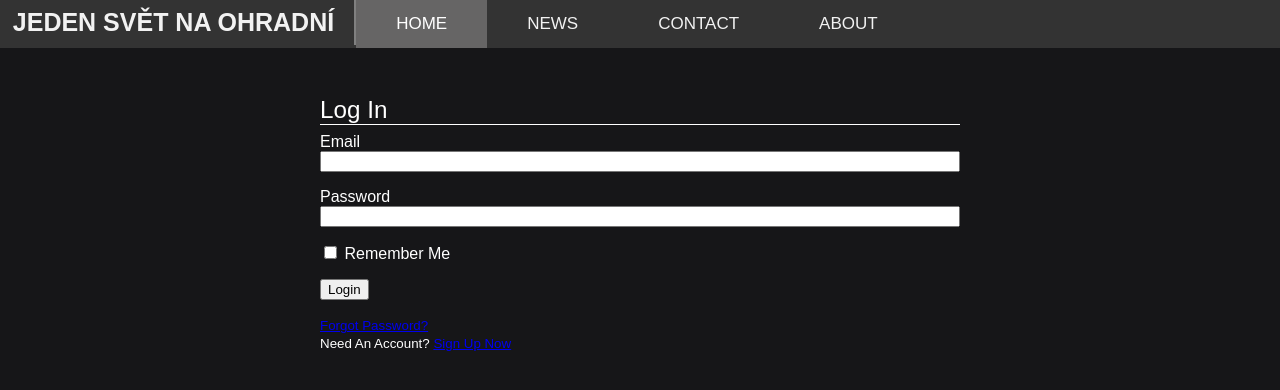
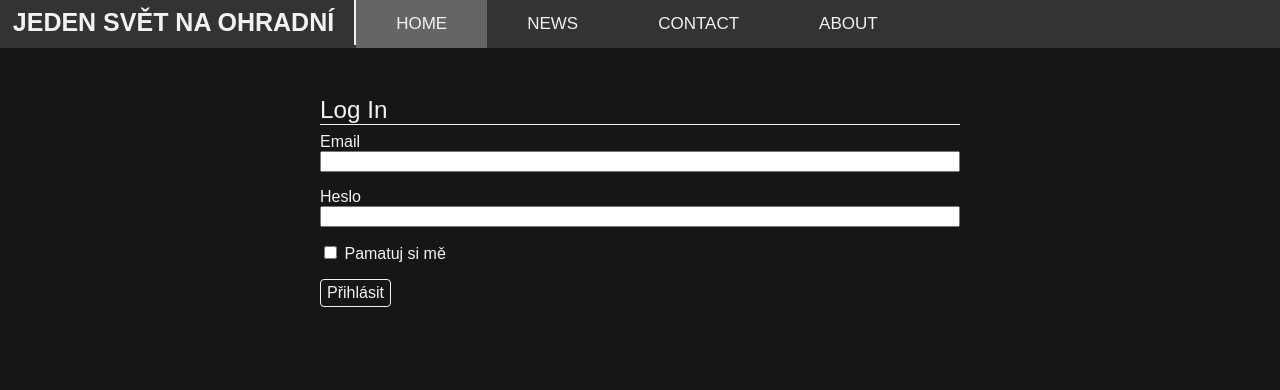
Before and after one commit to cenekp74/festival, a Flask app: page /login in a window 1280 px wide. Shown: the top 390 px of the page. Run offline with Flask 3, Linux system fonts and the light colour scheme; some libraries are stand-ins or nearby versions.

Commit message:
login form styles, zruseni registration a account

```diff
--- a/app/dbClasses.py
+++ b/app/dbClasses.py
@@ -9,7 +9,7 @@ def load_user(user_id):
 
 class User(db.Model, UserMixin):
     id = db.Column(db.Integer, primary_key=True)
-    username = db.Column(db.String(20), unique=True, nullable=False)
+    username = db.Column(db.String(20), unique=False, nullable=False)
     email = db.Column(db.String(120), unique=True, nullable=False)
     pp = db.Column(db.String(20), nullable=False, default='default.jpg')
     password = db.Column(db.String(60), nullable=False)
--- a/app/forms.py
+++ b/app/forms.py
@@ -6,42 +6,38 @@ from flask_login import current_user
 from flask_wtf.file import FileField, FileAllowed
 
 
-class RegistrationForm(FlaskForm):
-    username = StringField('Username', validators=[DataRequired(), Length(min=2, max=20)])
-    email = StringField('Email', validators=[DataRequired(), Email()])
-    password = PasswordField('Password', validators=[DataRequired()])
-    confirm_password = PasswordField('Confirm Password', validators=[DataRequired(), EqualTo('password')])
-    submit = SubmitField('Sign Up')
+# class RegistrationForm(FlaskForm):
+#     username = StringField('Přihlašovací jméno', validators=[DataRequired(), Length(min=2, max=20)])
+#     email = StringField('Email', validators=[DataRequired(), Email()])
+#     password = PasswordField('Heslo', validators=[DataRequired()])
+#     confirm_password = PasswordField('Heslo znovu', validators=[DataRequired(), EqualTo('password')])
+#     submit = SubmitField('Registrovat')
 
-    def validate_username(self, username):
-        user = User.query.filter_by(username=username.data).first()
-        if user:
-            raise ValidationError('That username is already taken. Please choose some other.')
-    def validate_email(self, email):
-        email = User.query.filter_by(email=email.data).first()
-        if email:
-            raise ValidationError('That email is already used. Please choose some other.')
+#     def validate_email(self, email):
+#         email = User.query.filter_by(email=email.data).first()
+#         if email:
+#             raise ValidationError('Email je už použit')
 
 
 class LoginForm(FlaskForm):
     email = StringField('Email', validators=[DataRequired(), Email()])
-    password = PasswordField('Password', validators=[DataRequired()])
-    remember = BooleanField('Remember Me')
-    submit = SubmitField('Login')
+    password = PasswordField('Heslo', validators=[DataRequired()])
+    remember = BooleanField('Pamatuj si mě')
+    submit = SubmitField('Přihlásit')
 
-class UpdateaccForm(FlaskForm):
-    username = StringField('Username', validators=[DataRequired(), Length(min=2, max=20)])
-    email = StringField('Email', validators=[DataRequired(), Email()])
-    pp = FileField('Profile Picture', validators=[FileAllowed(['jpg', 'png', 'jpeg'])])
-    submit = SubmitField('Save Updates')
+# class UpdateaccForm(FlaskForm):
+#     username = StringField('Jméno', validators=[DataRequired(), Length(min=2, max=20)])
+#     email = StringField('Email', validators=[DataRequired(), Email()])
+#     pp = FileField('Profilovka', validators=[FileAllowed(['jpg', 'png', 'jpeg'])])
+#     submit = SubmitField('Uložit')
 
-    def validate_username(self, username):
-        if username.data != current_user.username:
-            user = User.query.filter_by(username=username.data).first()
-            if user:
-                raise ValidationError('That username is already taken. Please choose some other.')
-    def validate_email(self, email):
-        if email.data != current_user.email:
-            email = User.query.filter_by(email=email.data).first()
-            if email:
-                raise ValidationError('That email is already used. Please choose some other.')
+#     # def validate_username(self, username):
+#     #     if username.data != current_user.username:
+#     #         user = User.query.filter_by(username=username.data).first()
+#     #         if user:
+#     #             raise ValidationError('That username is already taken. Please choose some other.')
+#     def validate_email(self, email):
+#         if email.data != current_user.email:
+#             email = User.query.filter_by(email=email.data).first()
+#             if email:
+#                 raise ValidationError('Email už je použit')
--- a/app/routs.py
+++ b/app/routs.py
@@ -1,6 +1,6 @@
 from app.dbClasses import User
 from flask import render_template, url_for, send_from_directory, request, redirect, flash, make_response
-from app.forms import RegistrationForm, LoginForm, UpdateaccForm
+from app.forms import LoginForm# , UpdateaccForm, RegistrationForm
 from app import app, db, bcrypt
 from flask_login import login_user, logout_user, current_user
 import os
@@ -15,35 +15,6 @@ import json
 def index():
     return render_template('index.html')
 
-@app.route('/account', methods=['GET', 'POST'])
-def account():
-    form = UpdateaccForm()
-    if form.validate_on_submit():
-        print(form)
-        if form.pp.data:
-            print('test')
-            randomName = secrets.token_hex(10)
-            _, extension = os.path.splitext(form.pp.data.filename)
-            imageName = randomName + extension
-            imagePath = os.path.join(app.root_path, 'static/pp', imageName)
-            imageSize = (125, 125)
-            newImage = Image.open(form.pp.data)
-            newImage.thumbnail(imageSize)
-            newImage.save(imagePath)
-            current_user.pp = imageName
-
-        current_user.username = form.username.data
-        current_user.email = form.email.data
-        db.session.commit()
-        flash('Account updated successfully', 'success')
-        redirect(url_for('account'))
-    elif request.method == 'GET':
-        form.username.data = current_user.username
-        form.email.data = current_user.email
-    pp = url_for('static', filename='pp/' + current_user.pp)
-    return render_template('account.html', pp=pp, form=form)
-
-
 @app.route('/img/<path:path>')
 def send_img(path):
     return send_from_directory('static/img', path)
@@ -51,18 +22,6 @@ def send_img(path):
 @app.route('/favicon.ico')
 def send_favicon():
     return send_from_directory('static/img', 'favicon.ico')
-
-@app.route("/register", methods=['GET', 'POST'])
-def register():
-    form = RegistrationForm()
-    if form.validate_on_submit():
-        hashed_pass = bcrypt.generate_password_hash(form.password.data).decode('utf-8')
-        user = User(username=form.username.data, email=form.email.data, password=hashed_pass)
-        db.session.add(user)
-        db.session.commit()
-        flash(f'Account created for {form.username.data}!', 'success')
-        return redirect(url_for('login'))
-    return render_template('register.html', form=form)
 
 
 @app.route("/login", methods=['GET', 'POST'])
@@ -73,10 +32,51 @@ def login():
         if user and bcrypt.check_password_hash(user.password, form.password.data):
             login_user(user, remember=form.remember.data)
             return redirect('/')
-        flash('Login Unsuccessful. Please check email and password', 'danger')
+        flash('Přihlášení se nezdařilo - zkontrolujte email a heslo', 'danger')
     return render_template('login.html', form=form)
 
 @app.route("/logout")
 def logout():
     logout_user()
     return redirect(url_for('login'))
+
+# @app.route('/account', methods=['GET', 'POST'])
+# def account():
+#     form = UpdateaccForm()
+#     if form.validate_on_submit():
+#         print(form)
+#         if form.pp.data:
+#             randomName = secrets.token_hex(10)
+#             _, extension = os.path.splitext(form.pp.data.filename)
+#             imageName = randomName + extension
+#             imagePath = os.path.join(app.root_path, 'static/pp', imageName)
+#             imageSize = (125, 125)
+#             newImage = Image.open(form.pp.data)
+#             newImage.thumbnail(imageSize)
+#             newImage.save(imagePath)
+#             current_user.pp = imageName
+
+#         current_user.username = form.username.data
+#         current_user.email = form.email.data
+#         db.session.commit()
+#         flash('Account updated successfully', 'success')
+#         redirect(url_for('account'))
+#     elif request.method == 'GET':
+#         form.username.data = current_user.username
+#         form.email.data = current_user.email
+#     pp = url_for('static', filename='pp/' + current_user.pp)
+#     return render_template('account.html', pp=pp, form=form)
+
+
+
+# @app.route("/register", methods=['GET', 'POST'])
+# def register():
+#     form = RegistrationForm()
+#     if form.validate_on_submit():
+#         hashed_pass = bcrypt.generate_password_hash(form.password.data).decode('utf-8')
+#         user = User(username=form.username.data, email=form.email.data, password=hashed_pass)
+#         db.session.add(user)
+#         db.session.commit()
+#         flash(f'Account created for {form.username.data}!', 'success')
+#         return redirect(url_for('login'))
+#     return render_template('register.html', form=form)
--- a/app/static/css/main.css
+++ b/app/static/css/main.css
@@ -1,23 +1,34 @@
 body {
+    --text-color: #f2f2f2;
+    --bg-color: #161618;
+    --secondary-color: #333;
+    --active-page-color: #666565;
     margin: 0;
     font-family: Arial, Helvetica, sans-serif;
-    background-color: #161618;
-    color: white;
+    background-color: var(--bg-color);
+    color: var(--text-color);
 }
 
 * {
     box-sizing: border-box;
 }
 
+[type="button"]:not(:disabled),
+[type="reset"]:not(:disabled),
+[type="submit"]:not(:disabled),
+button:not(:disabled) {
+    cursor: pointer;
+}
+
 .topnav {
     overflow: hidden;
-    background-color: #333;
+    background-color: var(--secondary-color);
 }
 
 .topnav a {
     float: left;
     display: block;
-    color: #f2f2f2;
+    color: var(--text-color);
     text-align: center;
     padding: 14px 16px;
     text-decoration: none;
@@ -32,13 +43,15 @@ body {
     margin-right: auto;
     margin-top: 3rem;
 }
+
 fieldset {
     padding: 0;
     margin: 0;
     border: 0;
 }
+
 legend {
-    border-bottom: 1px solid white;
+    border-bottom: 1px solid var(--text-color);
     float: left;
     width: 100%;
     padding: 0;
@@ -46,15 +59,32 @@ legend {
     font-size: calc(1.275rem + .3vw);
     line-height: inherit;
 }
+
 .form-group {
     margin-bottom: 1rem;
 }
+
 .form-input {
     width: 100%;
 }
+
 .form-check {
     display: block;
     min-height: 1rem;
+}
+
+.btn {
+    background-color: transparent;
+    color: var(--text-color);
+    border: 1px solid transparent;
+    border-color: var(--text-color);
+    border-radius: .25rem;
+    font-size: 1rem;
+    line-height: 1.5;
+
+}
+.border-top {
+    border-top: 1px solid;
 }
 
 /* end login/register forms */
@@ -72,18 +102,18 @@ legend {
     padding: 8px 20px 8px 0;
     padding-right: 20px;
     margin-left: 1vw;
-    border-right: 2px solid gray;
+    border-right: 2px solid var(--text-color);
 }
 
 .topnav-links a:hover {
-    background-color: #ddd;
+    background-color: var(--text-color);
     transition: 1s ease;
-    color: black;
+    color: var(--bg-color);
 }
 
 .topnav a.active {
-    background-color: #666565;
-    color: white;
+    background-color: var(--active-page-color);
+    color: var(--text-color);
 }
 
 .topnav .icon {
@@ -114,6 +144,7 @@ legend {
         float: right;
         display: block;
     }
+
     .topnav.responsive {
         position: relative;
     }
@@ -135,9 +166,11 @@ legend {
         padding: 11px 20px 8px 3px;
         padding-right: 14px;
     }
+
     .topnav-links a {
         text-transform: none;
     }
+
     .topnav.responsive .topnav-links {
         float: right;
     }
@@ -147,6 +180,7 @@ legend {
     .topnav-links a {
         display: none;
     }
+
     .topnav a.logo {
         font-size: 19px;
     }
--- a/app/templates/login.html
+++ b/app/templates/login.html
@@ -10,7 +10,7 @@
         {{ form.hidden_tag() }}
         <fieldset class="form-group">
             <legend>Log In</legend>
-            <div class="form-group mb-4">
+            <div class="form-group">
                 {{ form.email.label(class="form-label") }}
                 {% if form.email.errors %}
                     {{ form.email(class="form-error") }}
@@ -44,15 +44,12 @@
         <div class="form-group">
             {{ form.submit(class="btn") }}
         </div>
+    </form>
+    <!-- <div class="border-top">
         <small>
-            <a href="#">Forgot Password?</a>
+            Ještě nemáš účet? <a href="{\{ url_for('register') }\}">Zaregistuj se zde</a>
         </small>
-    </form>
-    <div class="border-top pt-3">
-        <small class="text-muted">
-            Need An Account? <a class="ml-2" href="{{ url_for('register') }}">Sign Up Now</a>
-        </small>
-    </div>
+    </div> -->
 </div>
 
 {% endblock %}
```
